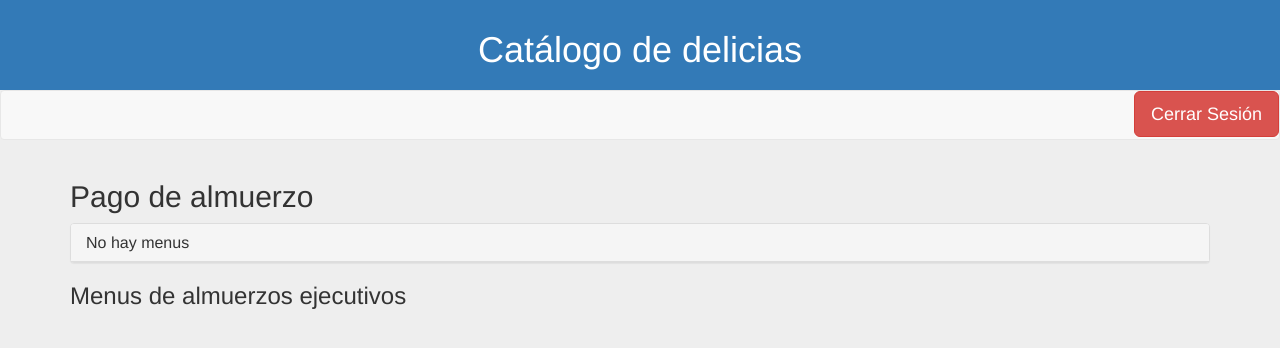
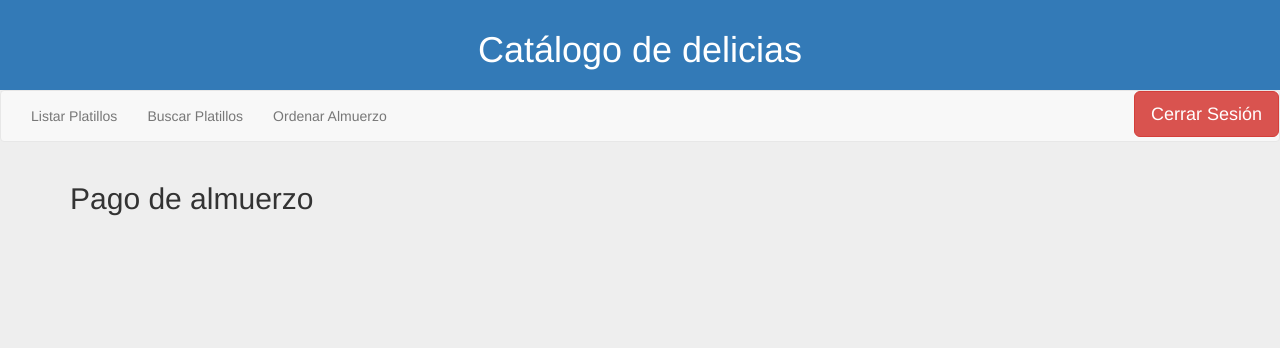
Before and after one commit to mangelsr/DS2017-G1, a Django app: page /home/payLunch/1/ in a window 1280 px wide. Shown: the top 348 px of the page. Run offline with Django 3.2, Linux system fonts and the light colour scheme; a user stored in the database is signed in; data comes from the database, SQL or seed files in the repository; both versions use the stored data as it was after the commit; parts of the project's set-up code (start-up, migrations or seed data) failed here and were passed over; some libraries are stand-ins or nearby versions.

Commit message:
[FIX] Detalles

```diff
--- a/Catalogo_de_Delicias/catalogoapp/templates/payLunch.html
+++ b/Catalogo_de_Delicias/catalogoapp/templates/payLunch.html
@@ -7,25 +7,6 @@
   <h2>Pago de almuerzo</h2>
 
 
-  <div class="panel panel-default">
-    {% for lunch in lunches %}
-    <div class="panel-heading">
-      <h2 class='panel-title'>
-        <a href="{% url 'selectLunch' lunch.id %}">
-          Sopa: {{ lunch.soup }} -  Plato fuerte: {{ lunch.main_curse }}
-        </a>
-      </h2>
-    </div>
-    {% empty %}
-    <div class="panel-heading">
-      <h2 class='panel-title'>
-        No hay menus
-      </h2>
-    </div>
-    {% endfor %}
-  </div>
-
-  <h3>Menus de almuerzos ejecutivos</h3>
 
 </main>
 
--- a/Catalogo_de_Delicias/catalogoapp/views/clientViews.py
+++ b/Catalogo_de_Delicias/catalogoapp/views/clientViews.py
@@ -50,11 +50,8 @@ def searchDishes(request):
 @login_required()
 @user_passes_test(user_assistant_check, login_url='noAccess')
 def viewDish(request,id_dish):
-    if (request.user.profile.role.name == "Cliente" or request.user.profile.role.name == "Ayudante"):
-        dish = Dish.objects.get(id = id_dish)
-        return render(request, 'detailDish.html', {'role': request.user.profile.role.name, "dish": dish})
-    else:
-        return redirect('noAccess')
+    dish = Dish.objects.get(id = id_dish)
+    return render(request, 'detailDish.html', {'role': request.user.profile.role.name, "dish": dish})
 
 
 @login_required()
@@ -70,7 +67,6 @@ def orderLunch(request):
 def selectLunch(request, id_restaurant):
     lunches = Lunch.objects.filter(restaurant=id_restaurant, date=datetime.date.today())
     executiveLunches = ExecutiveLunch.objects.filter(restaurant=id_restaurant, date=datetime.date.today())
-    lunchesFinal = []
     restaurant = Restaurant.objects.get(id=id_restaurant)
     return render(request, 'selectLunch.html', {'role': request.user.profile.role.name, 'lunches': lunches,
                                                 'executives': executiveLunches, 'restaurant': restaurant})
@@ -81,4 +77,4 @@ def selectLunch(request, id_restaurant):
 def payLunch(request, id_lunch):
     lunch = Lunch.objects.filter(id=id_lunch)
     print(lunch)
-    return render(request, 'payLunch.html', {})
+    return render(request, 'payLunch.html', {'role': request.user.profile.role.name, })
```
Also changed, not shown: Catalogo_de_Delicias/db.sqlite3.
